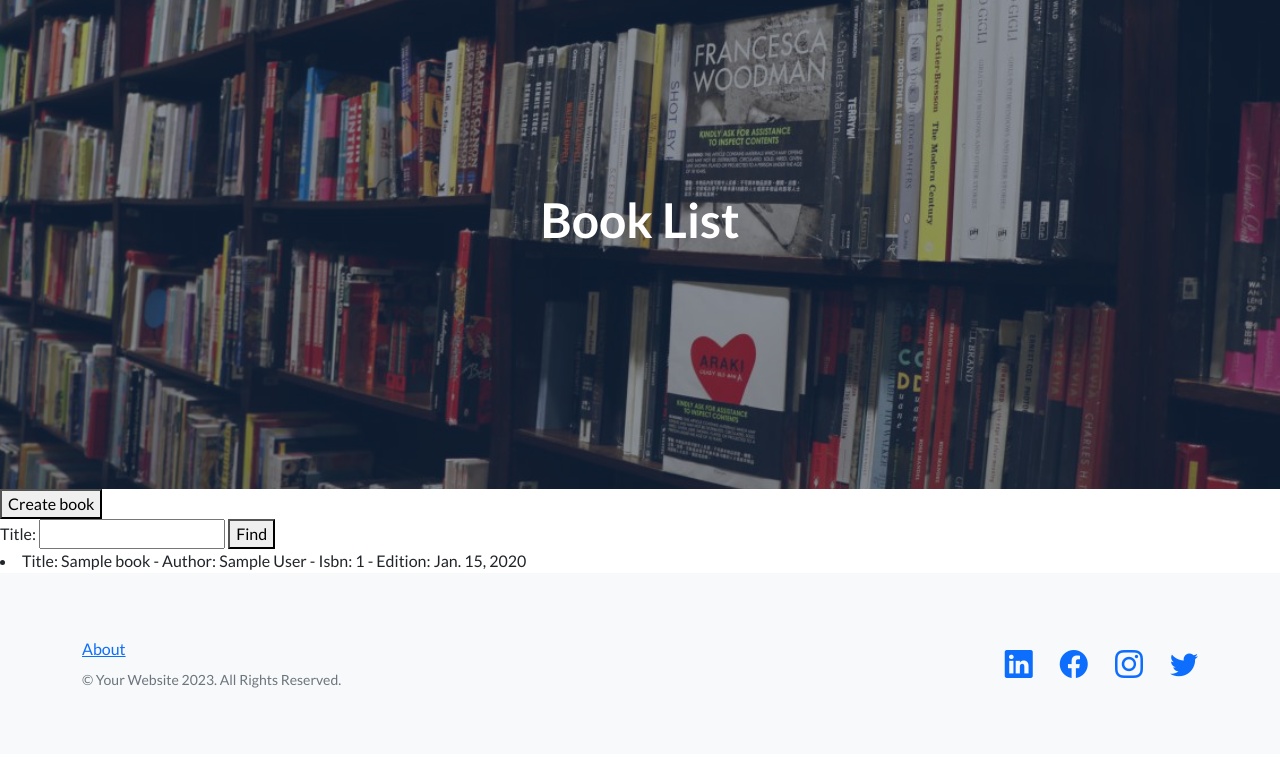
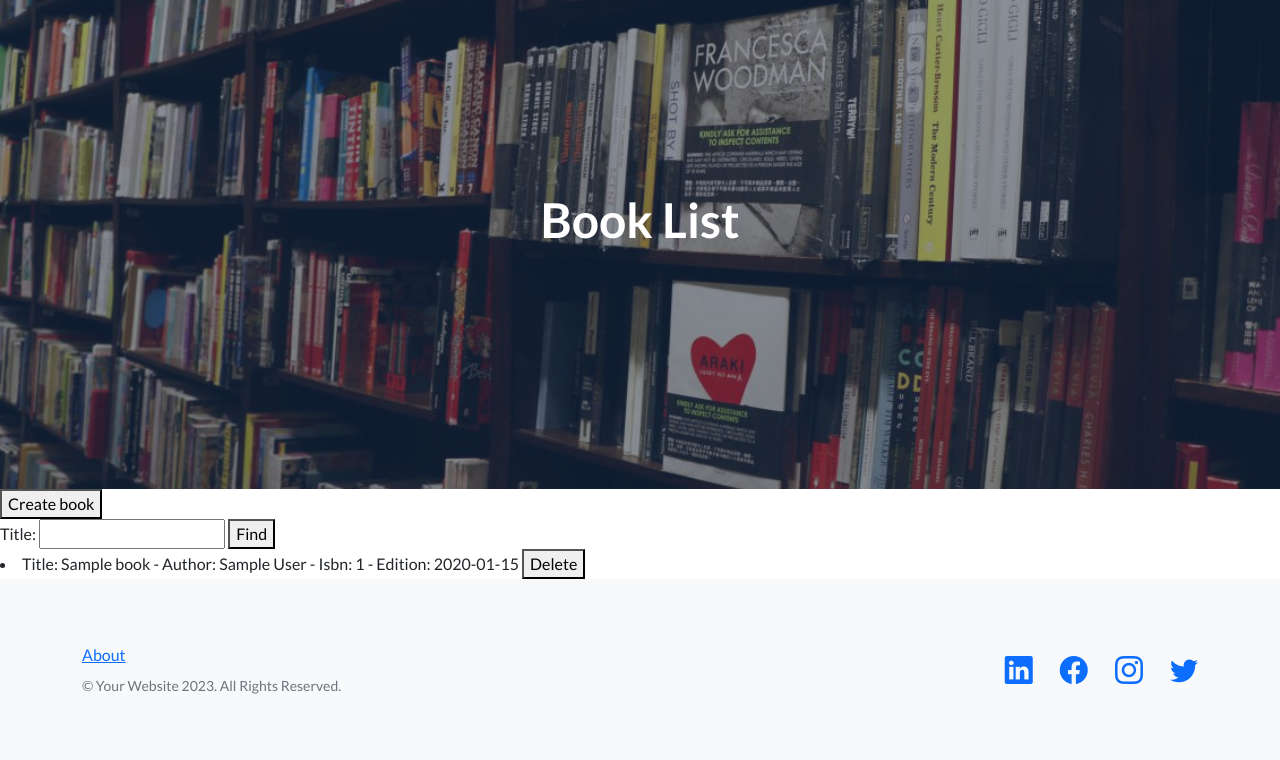
Before and after one commit to sarubigustavo/Library_EntFinal, a Django app: page /books/list in a window 1280 px wide. Shown: the part 108-868 px from the top of the page. Before the commit the page ends 796 px from the top, so only its background shows below. Run offline with Django 4.2, Linux system fonts and the light colour scheme; tables that the repository leaves empty hold one stand-in row (values such as "Sample post"); some libraries are stand-ins or nearby versions.

Commit message:
delete func added

```diff
--- a/initial/models.py
+++ b/initial/models.py
@@ -8,13 +8,22 @@
     edition = models.DateField(null=True)
     #descripcion = ..RichField
 
+    def __str__(self):
+        return f"Title: {self.title} - Author: {self.author} - Isbn: {self.isbn} - Edition: {self.edition}"
+
 class Client(models.Model):
     dni = models.IntegerField()
     lastname = models.CharField(max_length=20)
     firstname = models.CharField(max_length=20, null=True)
     #observaciones = ..RichField
 
+    def __str__(self):
+        return f"LastName: {self.lastname} - FirstName: {self.firstname} - Dni: {self.dni}"
+
 class User(models.Model):
     fullname = models.CharField(max_length=20)
     username = models.CharField(max_length=20)
     userpass = models.CharField(max_length=20)
+
+    def __str__(self):
+        return f"Fullname: {self.fullname} - UserName: {self.username} - UserPassword: {self.userpass}"
--- a/initial/templates/initial/list_book.html
+++ b/initial/templates/initial/list_book.html
@@ -36,7 +36,11 @@
 </form>
 
 {%for book in listBook %}
-<li>Title: {{book.title}} - Author: {{book.author}} - Isbn: {{book.isbn}} - Edition: {{book.edition}}</li>
+{% comment "" %}<li>Title: {{book.title}} - Author: {{book.author}} - Isbn: {{book.isbn}} - Edition: {{book.edition}}</li>{% endcomment %}
+<li>
+    {{book}}
+    <a href={% url 'initial:book_delete' book.id %}><button>Delete</button></a>
+</li>
 {%endfor%}
 
 {% endblock content %}
--- a/initial/templates/initial/list_client.html
+++ b/initial/templates/initial/list_client.html
@@ -36,7 +36,11 @@
 </form>
 
 {%for client in listClient %}
-<li>LastName: {{client.lastname}} - FirstName: {{client.firstname}} - Dni: {{client.dni}}</li>
+{% comment "" %}<li>LastName: {{client.lastname}} - FirstName: {{client.firstname}} - Dni: {{client.dni}}</li>{% endcomment %}
+<li>
+    {{client}}
+    <a href={% url 'initial:client_delete' client.id %}><button>Delete</button></a>
+</li>
 {%endfor%}
 
 {% endblock content %}
--- a/initial/templates/initial/list_user.html
+++ b/initial/templates/initial/list_user.html
@@ -30,7 +30,11 @@
 </form>
 
 {%for user in listUser %}
-<li>Fullname: {{user.fullname}} - UserName: {{user.username}} - UserPassword: {{user.userpass}}</li>
+{% comment "" %}<li>Fullname: {{user.fullname}} - UserName: {{user.username}} - UserPassword: {{user.userpass}}</li>{% endcomment %}
+<li>
+    {{user}}
+    <a href={% url 'initial:user_delete' user.id %}><button>Delete</button></a>
+</li>
 {%endfor%}
 
 {% endblock content %}
--- a/initial/urls.py
+++ b/initial/urls.py
@@ -9,10 +9,13 @@
     #Book
     path('books/create', views.createBook, name='book_create'),
     path('books/list', views.listBook, name='book_list'),
+    path('books/delete/<int:book_id>/', views.deleteBook, name='book_delete'),
     #Client
     path('clients/create', views.createClient, name='client_create'),
     path('clients/list', views.listClient, name='client_list'),
+    path('clients/delete/<int:client_id>/', views.deleteClient, name='client_delete'),
     #User
     path('users/create', views.createUser, name='user_create'),
     path('users/list', views.listUser, name='user_list'),
+    path('users/delete/<int:user_id>/', views.deleteUser, name='user_delete'),
 ]
--- a/initial/views.py
+++ b/initial/views.py
@@ -38,6 +38,11 @@
     formBook = FindBookForm()
     return render(request, 'initial/list_book.html', {'formBook': formBook, 'listBook': listBook})
 
+def deleteBook(request, book_id):
+    book = Book.objects.get(id=book_id)
+    book.delete()
+    return redirect('initial:book_list')
+
 #Client
 def createClient(request):
     #msgLabel = ''
@@ -65,6 +70,11 @@
     formClient = FindClientForm()
     return render(request, 'initial/list_client.html', {'formClient': formClient, 'listClient': listClient})
 
+def deleteClient(request, client_id):
+    client = Client.objects.get(id=client_id)
+    client.delete()
+    return redirect('initial:client_list')
+
 #User
 def createUser(request):
     #msgLabel = ''
@@ -91,3 +101,8 @@
 
     formUser = FindUserForm()
     return render(request, 'initial/list_user.html', {'formUser': formUser, 'listUser': listUser})
+
+def deleteUser(request, user_id):
+    user = User.objects.get(id=user_id)
+    user.delete()
+    return redirect('initial:user_list')
```
